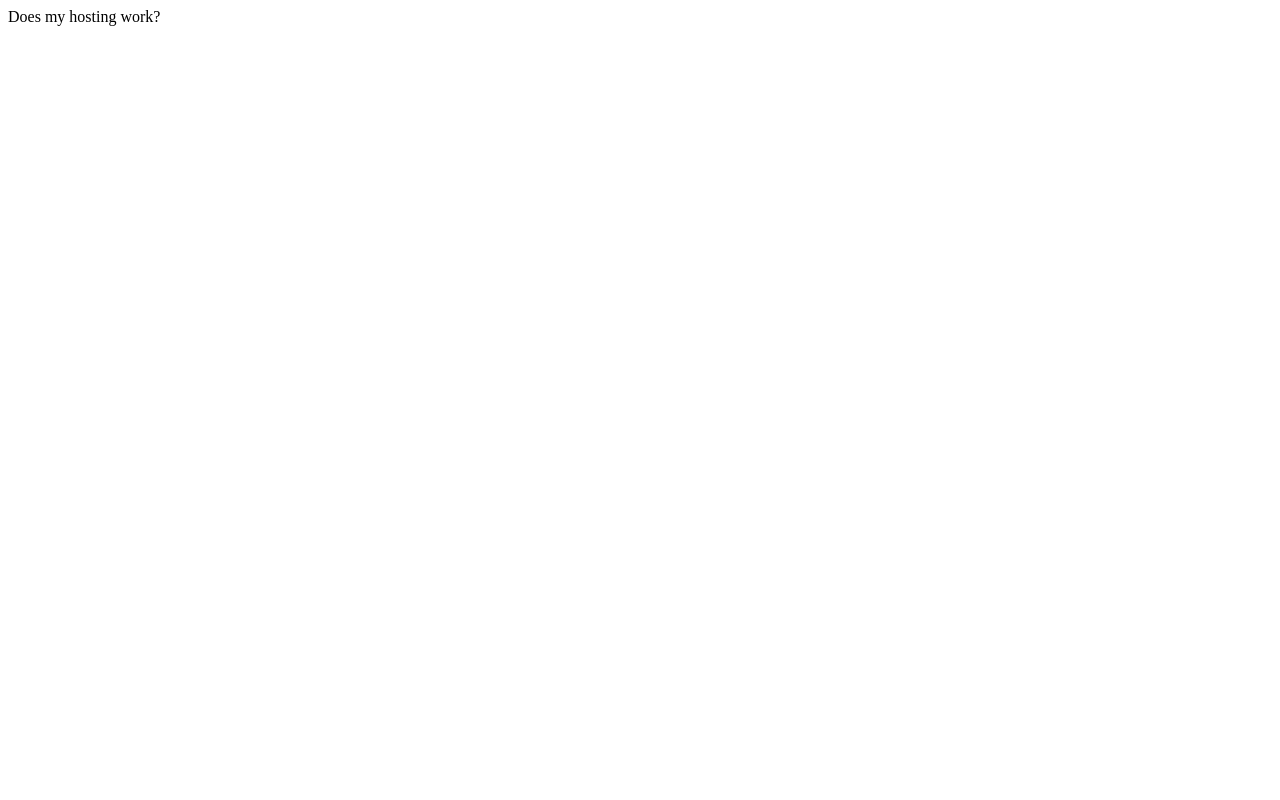
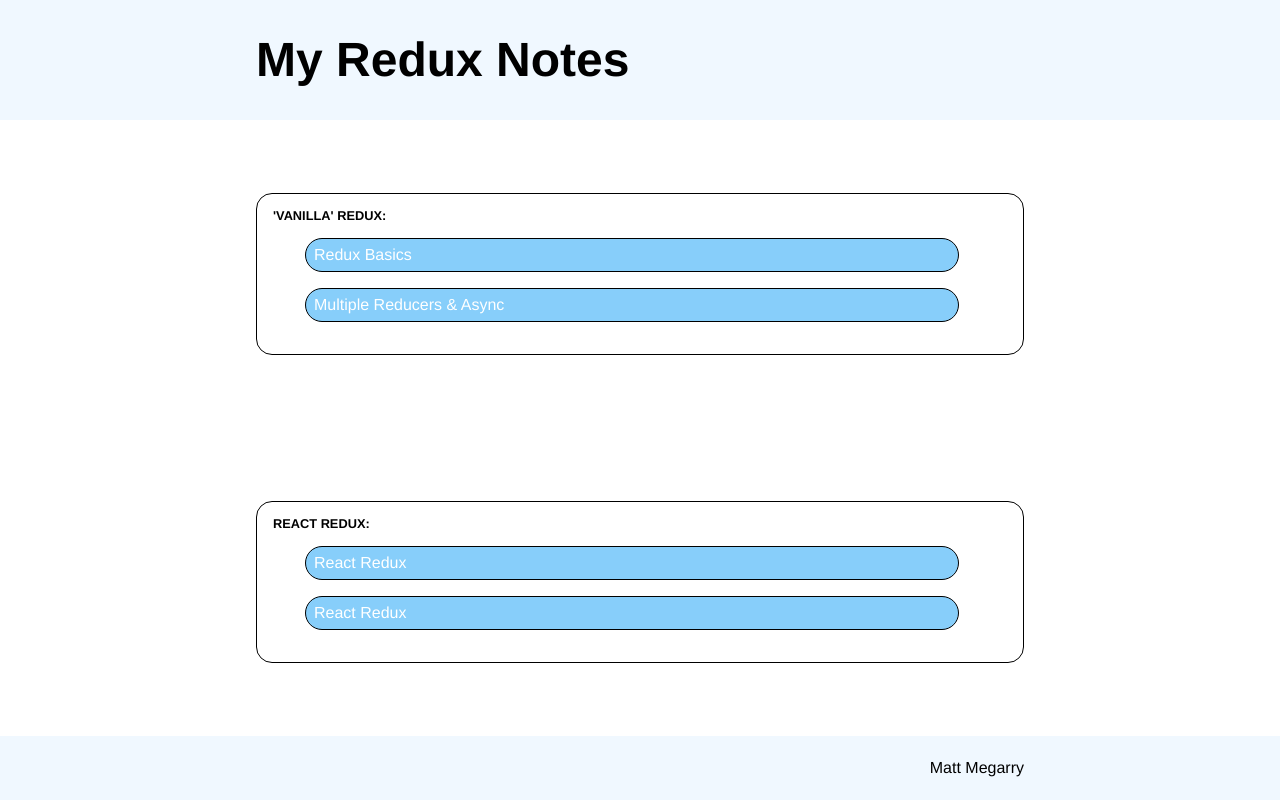
Before and after one commit to mattmegarry/redux-learning, a website: page index.html in a window 1280 px wide. Drawn offline with Linux system fonts and the light colour scheme.

Commit message:
Some styling

```diff
--- a/index.html
+++ b/index.html
@@ -1,3 +1,38 @@
-<html>
-  <div>Does my hosting work?</div>
+<!DOCTYPE html>
+<html lang="en">
+  <head>
+    <meta charset="UTF-8" />
+    <meta name="viewport" content="width=device-width,initial-scale=1" />
+    <title>My Redux Learnings!</title>
+    <link rel="stylesheet" href="/reset.css" />
+    <link rel="stylesheet" href="/style.css" />
+  </head>
+  <body>
+    <div class="header">
+      <div class="container">
+        <p>My Redux Notes</p>
+      </div>
+    </div>
+    <div class="main">
+      <div class="container">
+        <div class="category-menu">
+          <div class="label menu-item">'Vanilla' Redux:</div>
+          <a class="menu-item" href="/redux-basics">Redux Basics</a>
+          <a class="menu-item" href="/redux-how-to"
+            >Multiple Reducers & Async</a
+          >
+        </div>
+        <div class="category-menu">
+          <div class="label menu-item">React Redux:</div>
+          <a class="menu-item" href="/react-redux-basic">React Redux</a>
+          <a class="menu-item" href="/react-redux-how-to">React Redux</a>
+        </div>
+      </div>
+    </div>
+    <div class="footer">
+      <div class="container">
+        <p>Matt Megarry</p>
+      </div>
+    </div>
+  </body>
 </html>
--- /dev/null
+++ b/reset.css
@@ -0,0 +1,129 @@
+/* http://meyerweb.com/eric/tools/css/reset/
+   v2.0 | 20110126
+   License: none (public domain)
+*/
+
+html,
+body,
+div,
+span,
+applet,
+object,
+iframe,
+h1,
+h2,
+h3,
+h4,
+h5,
+h6,
+p,
+blockquote,
+pre,
+a,
+abbr,
+acronym,
+address,
+big,
+cite,
+code,
+del,
+dfn,
+em,
+img,
+ins,
+kbd,
+q,
+s,
+samp,
+small,
+strike,
+strong,
+sub,
+sup,
+tt,
+var,
+b,
+u,
+i,
+center,
+dl,
+dt,
+dd,
+ol,
+ul,
+li,
+fieldset,
+form,
+label,
+legend,
+table,
+caption,
+tbody,
+tfoot,
+thead,
+tr,
+th,
+td,
+article,
+aside,
+canvas,
+details,
+embed,
+figure,
+figcaption,
+footer,
+header,
+hgroup,
+menu,
+nav,
+output,
+ruby,
+section,
+summary,
+time,
+mark,
+audio,
+video {
+  margin: 0;
+  padding: 0;
+  border: 0;
+  font-size: 100%;
+  font: inherit;
+  vertical-align: baseline;
+}
+/* HTML5 display-role reset for older browsers */
+article,
+aside,
+details,
+figcaption,
+figure,
+footer,
+header,
+hgroup,
+menu,
+nav,
+section {
+  display: block;
+}
+body {
+  line-height: 1;
+}
+ol,
+ul {
+  list-style: none;
+}
+blockquote,
+q {
+  quotes: none;
+}
+blockquote:before,
+blockquote:after,
+q:before,
+q:after {
+  content: "";
+  content: none;
+}
+table {
+  border-collapse: collapse;
+  border-spacing: 0;
+}
--- /dev/null
+++ b/style.css
@@ -0,0 +1,79 @@
+html {
+  font-family: "HelveticaNeue-Light", "Helvetica Neue Light", "Helvetica Neue",
+    Helvetica, Arial, "Lucida Grande", sans-serif;
+  font-weight: 300;
+}
+
+html,
+body {
+  height: 100%;
+}
+body {
+  display: flex;
+  flex-direction: column;
+}
+
+.main {
+  flex: 1 0 auto;
+}
+
+.header {
+  height: 15vh;
+  background-color: aliceblue;
+  font-size: 3rem;
+  font-weight: 700;
+}
+
+.header > div,
+.footer > div {
+  display: flex;
+  align-items: center;
+}
+
+.main {
+  background-color: white;
+}
+
+.main > div {
+  display: flex;
+  flex-direction: column;
+  justify-content: space-around;
+}
+
+a {
+  display: block;
+  border: solid 1px black;
+  border-radius: 5rem;
+  background-color: lightskyblue;
+  color: white;
+  padding: 0.5rem;
+  text-decoration: none;
+  margin: 1rem 2rem 0 2rem;
+}
+
+.category-menu {
+  border: solid 1px black;
+  border-radius: 1rem;
+  padding: 1rem 2rem 2rem 1rem;
+}
+
+.container {
+  height: 100%;
+  margin: 0 20vw 0 20vw;
+}
+
+.footer {
+  height: 8vh;
+  flex-shrink: 0;
+  background-color: aliceblue;
+}
+
+.footer > div {
+  justify-content: flex-end;
+}
+
+.label {
+  text-transform: uppercase;
+  font-size: 0.8rem;
+  font-weight: 900;
+}
```
